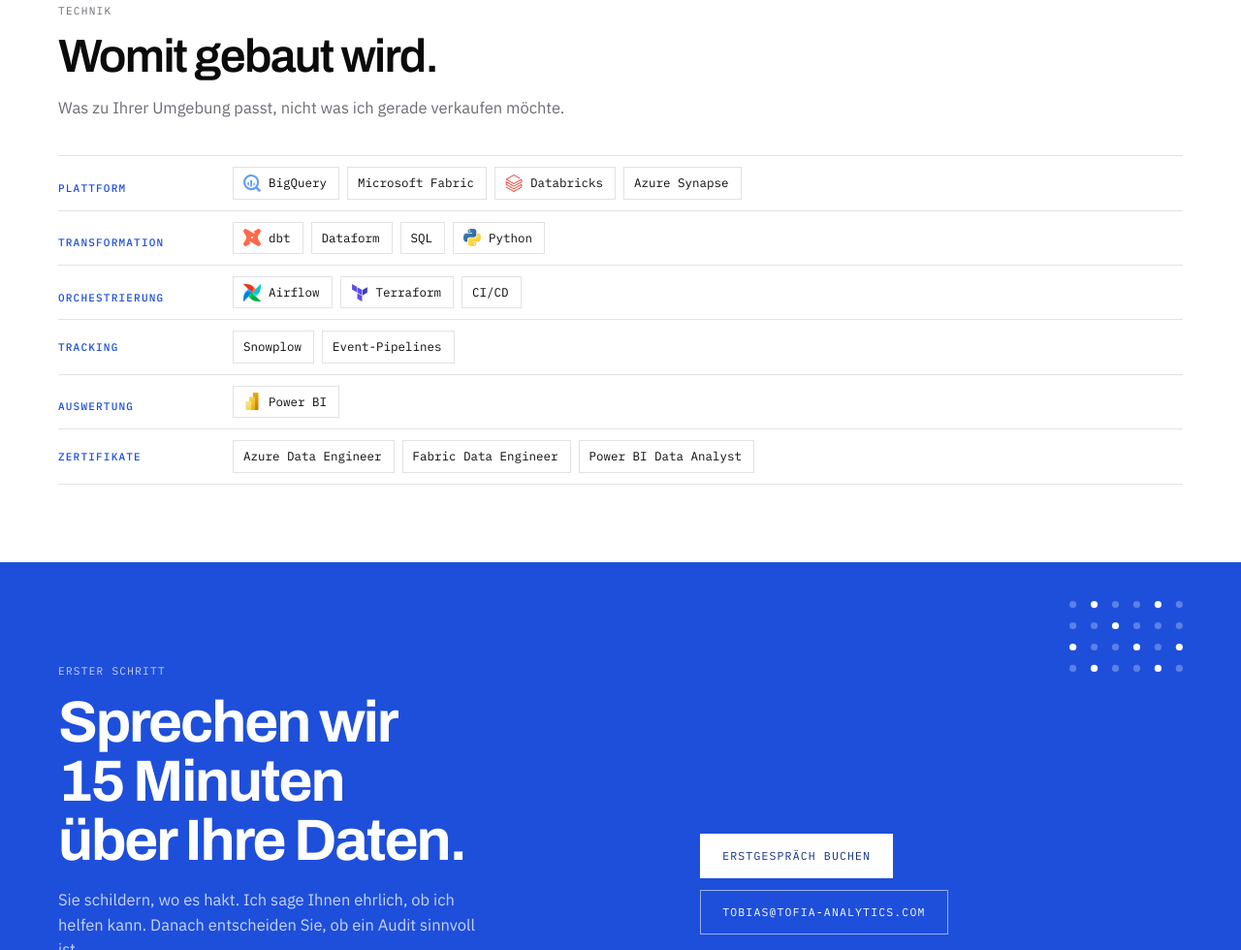
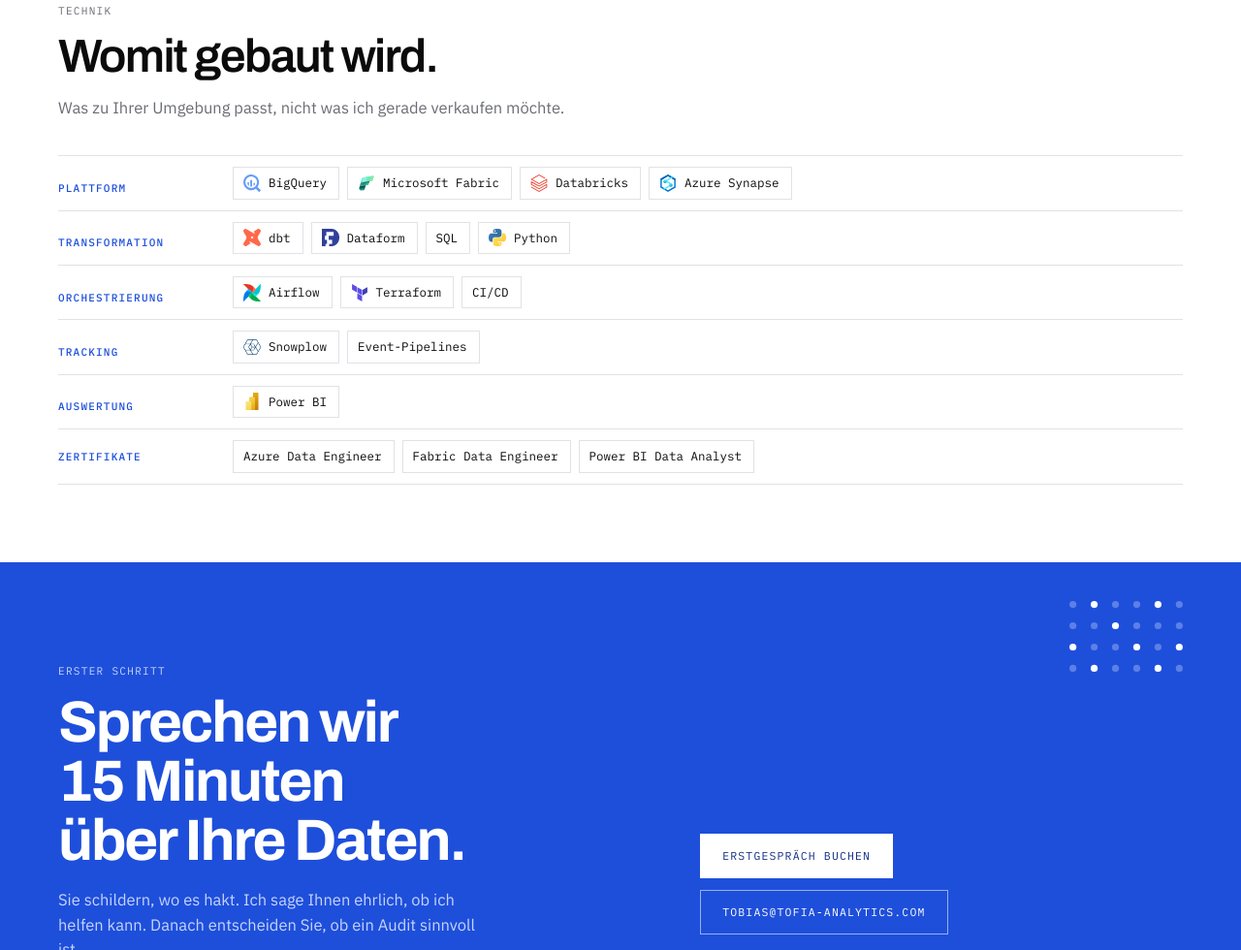
Before and after one commit to tobial93/tofia-analytics.github.io, a plain HTML site: page index.html in a window 1280 px wide. Shown: the part 4281-5261 px from the top of the page at 97% size. Drawn offline with Linux system fonts and the light colour scheme.

Commit message:
Add Fabric, Synapse, Dataform, Snowplow logos to stack chips
Co-Authored-By: Claude Sonnet 5.5 <noreply@anthropic.com>
Claude-Session: https://claude.ai/code/session_01NytYE7hkYH8vNZqGvZyiej

```diff
--- a/index.html
+++ b/index.html
@@ -385,10 +385,10 @@
     </div>
     <table class="stacktable">
       <tbody>
-        <tr><th scope="row">Plattform</th><td><div class="techs"><span class="tech"><img src="img/tech/bigquery.svg" alt="" width="18" height="18" loading="lazy">BigQuery</span><span class="tech">Microsoft Fabric</span><span class="tech"><img src="img/tech/databricks.svg" alt="" width="18" height="18" loading="lazy">Databricks</span><span class="tech">Azure Synapse</span></div></td></tr>
-        <tr><th scope="row">Transformation</th><td><div class="techs"><span class="tech"><img src="img/tech/dbt.svg" alt="" width="18" height="18" loading="lazy">dbt</span><span class="tech">Dataform</span><span class="tech">SQL</span><span class="tech"><img src="img/tech/python.svg" alt="" width="18" height="18" loading="lazy">Python</span></div></td></tr>
+        <tr><th scope="row">Plattform</th><td><div class="techs"><span class="tech"><img src="img/tech/bigquery.svg" alt="" width="18" height="18" loading="lazy">BigQuery</span><span class="tech"><img src="img/tech/fabric.svg" alt="" width="18" height="18" loading="lazy">Microsoft Fabric</span><span class="tech"><img src="img/tech/databricks.svg" alt="" width="18" height="18" loading="lazy">Databricks</span><span class="tech"><img src="img/tech/synapse.svg" alt="" width="18" height="18" loading="lazy">Azure Synapse</span></div></td></tr>
+        <tr><th scope="row">Transformation</th><td><div class="techs"><span class="tech"><img src="img/tech/dbt.svg" alt="" width="18" height="18" loading="lazy">dbt</span><span class="tech"><img src="img/tech/dataform.png" alt="" width="18" height="18" loading="lazy">Dataform</span><span class="tech">SQL</span><span class="tech"><img src="img/tech/python.svg" alt="" width="18" height="18" loading="lazy">Python</span></div></td></tr>
         <tr><th scope="row">Orchestrierung</th><td><div class="techs"><span class="tech"><img src="img/tech/airflow.svg" alt="" width="18" height="18" loading="lazy">Airflow</span><span class="tech"><img src="img/tech/terraform.svg" alt="" width="18" height="18" loading="lazy">Terraform</span><span class="tech">CI/CD</span></div></td></tr>
-        <tr><th scope="row">Tracking</th><td><div class="techs"><span class="tech">Snowplow</span><span class="tech">Event-Pipelines</span></div></td></tr>
+        <tr><th scope="row">Tracking</th><td><div class="techs"><span class="tech"><img src="img/tech/snowplow.png" alt="" width="18" height="18" loading="lazy">Snowplow</span><span class="tech">Event-Pipelines</span></div></td></tr>
         <tr><th scope="row">Auswertung</th><td><div class="techs"><span class="tech"><img src="img/tech/powerbi.svg" alt="" width="18" height="18" loading="lazy">Power BI</span></div></td></tr>
         <tr><th scope="row">Zertifikate</th><td><div class="techs"><span class="tech">Azure Data Engineer</span><span class="tech">Fabric Data Engineer</span><span class="tech">Power BI Data Analyst</span></div></td></tr>
       </tbody>
```
Also changed, not shown: img/tech/dataform.png (added), img/tech/fabric.svg (added), img/tech/snowplow.png (added), img/tech/synapse.svg (added).
